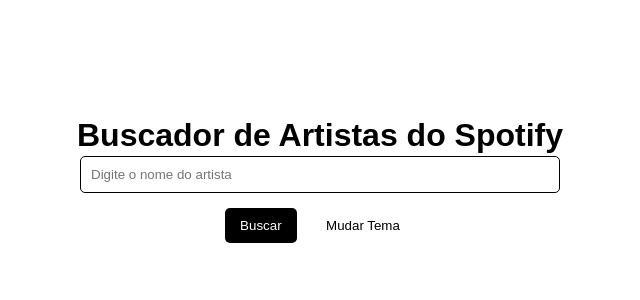
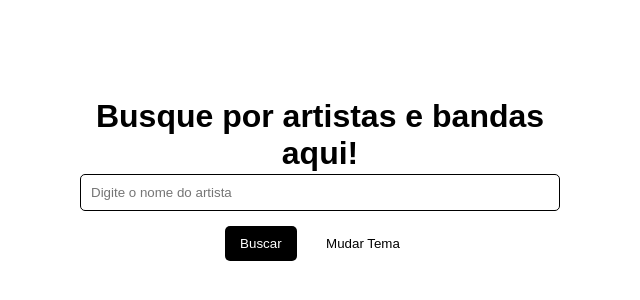
Before and after one commit to Meowkass-beep/Searchfy, a website: page public/index.html in a window 1280 px wide. Shown: the part 218-518 px from the top of the page, without its empty margins (320-960 px from the left). Drawn offline with Linux system fonts and the light colour scheme.

Commit message:
minor update

```diff
--- a/public/index.html
+++ b/public/index.html
@@ -3,13 +3,13 @@
 <head>
     <meta charset="UTF-8">
     <meta name="viewport" content="width=device-width, initial-scale=1.0">
-    <title>Artista Spotify</title>
+    <title>Searchfy</title>
     <link rel="stylesheet" href="style.css">
     <link rel="shortcut icon" href="img/favicon.png" type="image/x-icon">
 </head>
 <body>
     <div class="container">
-        <h1>Buscador de Artistas do Spotify</h1>
+        <h1>Busque por artistas e bandas aqui!</h1>
         <input type="text" id="nomeArtista" placeholder="Digite o nome do artista" required>
         <button id="botaoBuscar">Buscar</button>
         <button id="botaoTema">Mudar Tema</button>
```
